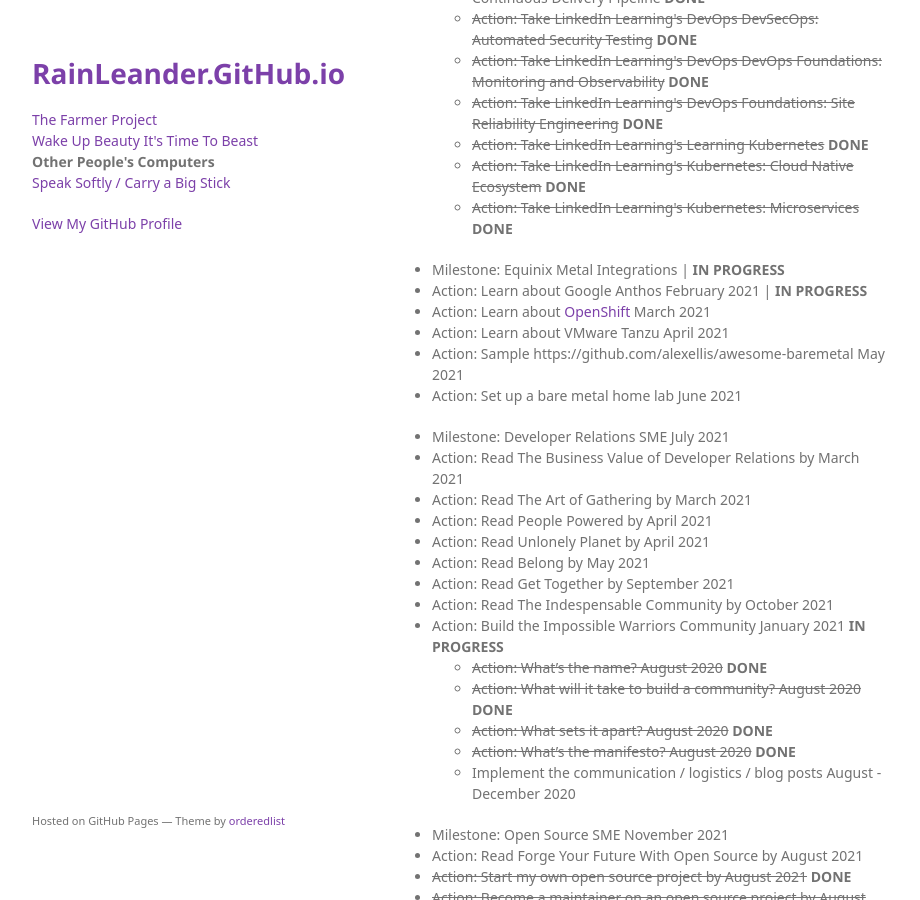
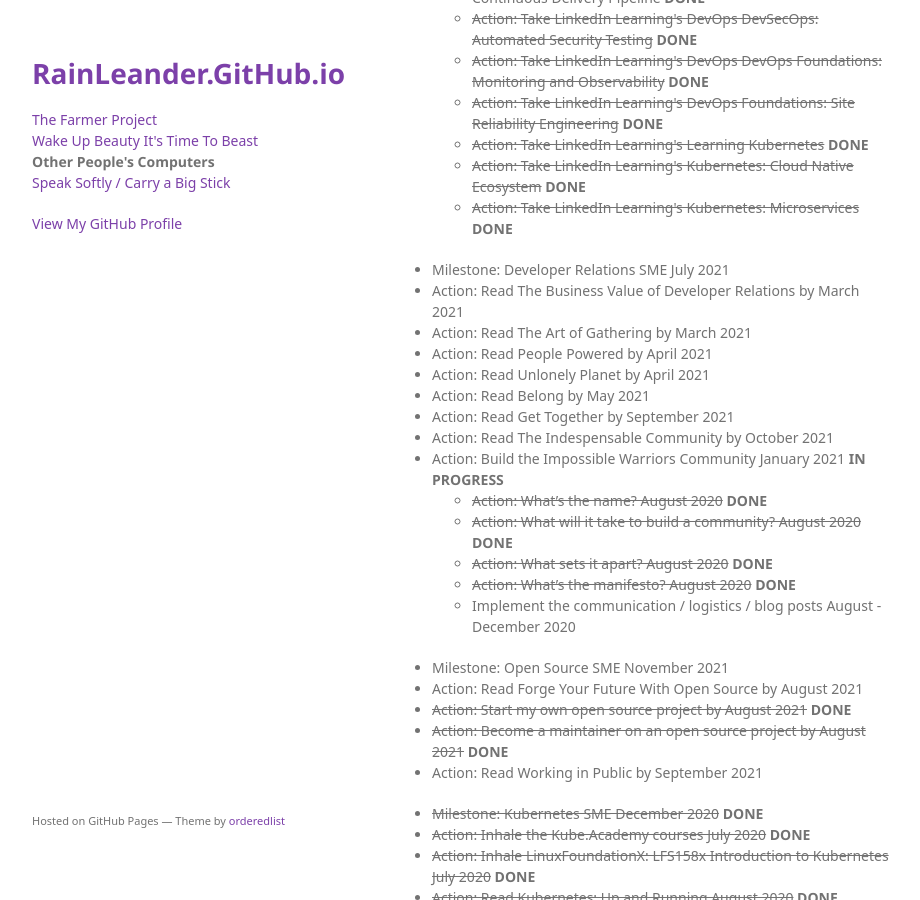
Before and after one commit to rainleander/rainleander.github.io, a Jekyll site: the page other-peoples-computers.html, which Jekyll copies as it is, in a window 1280 px wide and 900 px high, scrolled down 969 px. Shown: the whole window, without its empty margins (178-1098 px from the left). Built offline with Jekyll 4.4.1, drawn with Linux system fonts in a browser that asks for light colours; some web fonts are replaced.

Commit message:
Update other-peoples-computers.html

```diff
--- a/other-peoples-computers.html
+++ b/other-peoples-computers.html
@@ -57,13 +57,6 @@
         <li><del>Action: Take LinkedIn Learning's Kubernetes: Cloud Native Ecosystem</del> <b>DONE</b></li>
         <li><del>Action: Take LinkedIn Learning's Kubernetes: Microservices</del> <b>DONE</b></li></ul></li></ul>
 
-        <ul><li>Milestone: Equinix Metal Integrations | <b>IN PROGRESS</b></li>
-          <li>Action: Learn about Google Anthos February 2021 | <b>IN PROGRESS</b></li>
-          <li>Action: Learn about <a href="http://groningenrain.nl/questions-and-answers-with-rain-openshift/">OpenShift</a> March 2021</li>
-          <li>Action: Learn about VMware Tanzu April 2021</li>
-          <li>Action: Sample https://github.com/alexellis/awesome-baremetal May 2021</li>
-          <li>Action: Set up a bare metal home lab June 2021</li></ul>
-
         <ul><li>Milestone: Developer Relations SME July 2021</li>
           <li>Action: Read The Business Value of Developer Relations by March 2021</li>
           <li>Action: Read The Art of Gathering by March 2021</li>
```
